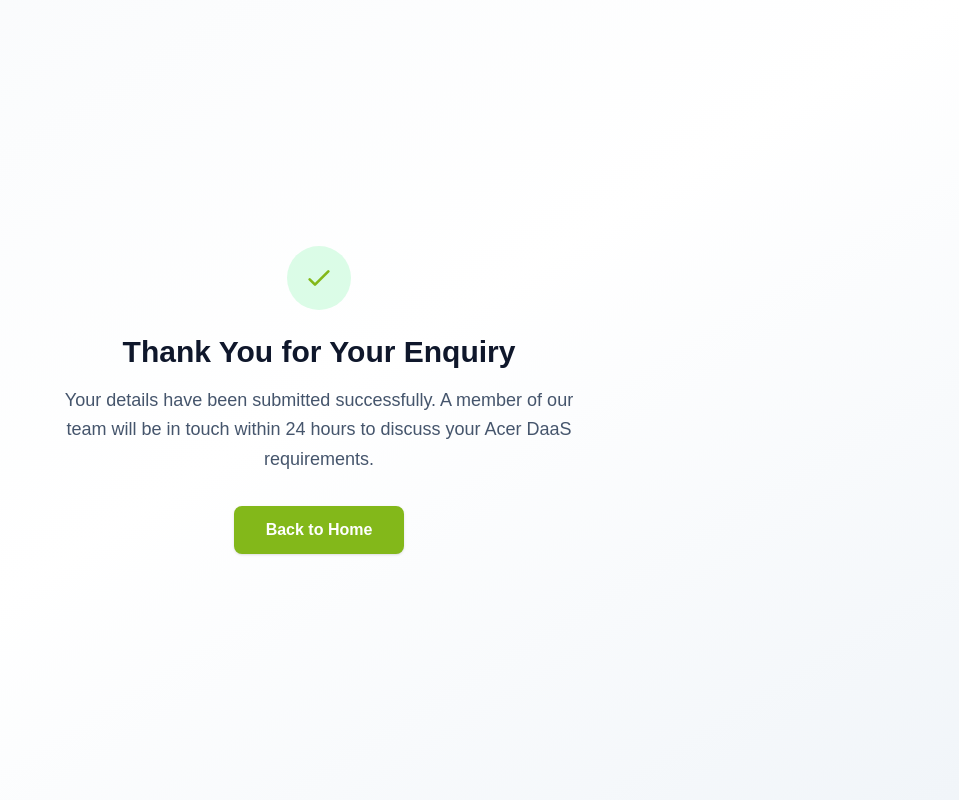
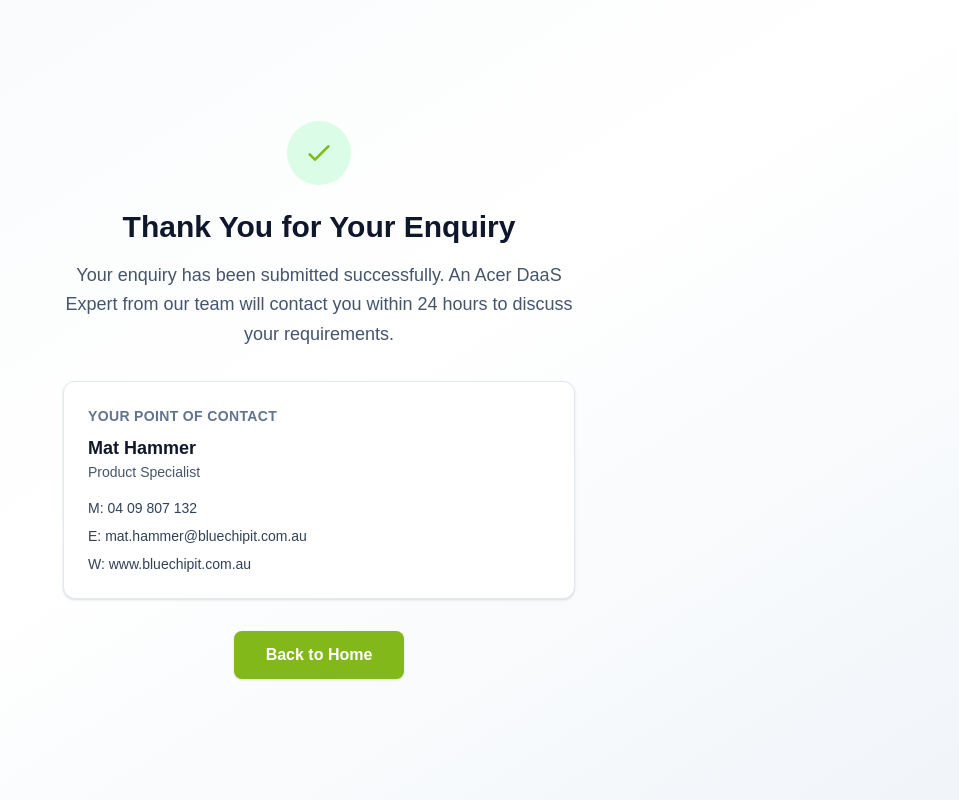
Before and after one commit to a2015akash-coder/acer.bluechip, a Next.js app: page /thank-you in a window 1280 px wide. Shown: the whole page, without its empty margins (321-1280 px from the left). Built offline with nearby package versions, Linux system fonts and the light colour scheme.

Commit message:
thankyoupge

```diff
--- a/src/app/thank-you/page.tsx
+++ b/src/app/thank-you/page.tsx
@@ -10,6 +10,7 @@
   return (
     <div className="flex min-h-screen flex-col items-center justify-center bg-gradient-to-br from-slate-50 via-white to-slate-100 px-6">
       <div className="mx-auto max-w-lg text-center">
+        {/* Success Icon */}
         <div className="mx-auto mb-6 flex h-16 w-16 items-center justify-center rounded-full bg-green-100">
           <svg
             className="h-8 w-8 text-acer"
@@ -26,16 +27,60 @@
           </svg>
         </div>
 
+        {/* Heading */}
         <h1 className="mb-4 text-3xl font-bold text-slate-900">
           Thank You for Your Enquiry
         </h1>
 
+        {/* Message */}
         <p className="mb-8 text-lg leading-relaxed text-slate-600">
-          Your details have been submitted successfully. A member of our team
-          will be in touch within 24 hours to discuss your Acer DaaS
-          requirements.
+         Your enquiry has been submitted successfully. An Acer DaaS Expert from our team will contact you within 24 hours to discuss your requirements.
         </p>
 
+        {/* Contact Card */}
+        <div className="mb-8 rounded-xl border border-slate-200 bg-white p-6 text-left shadow-sm">
+          <p className="text-sm font-semibold uppercase tracking-wide text-slate-500 mb-2">
+            Your Point of Contact
+          </p>
+
+          <p className="text-lg font-semibold text-slate-900">
+            Mat Hammer
+          </p>
+          <p className="text-sm text-slate-600 mb-4">
+            Product Specialist
+          </p>
+
+          <div className="space-y-2 text-sm text-slate-700">
+            <p>
+              <span className="font-medium">M:</span>{" "}
+              <a href="tel:0409807132" className="hover:underline">
+                04 09 807 132
+              </a>
+            </p>
+            <p>
+              <span className="font-medium">E:</span>{" "}
+              <a
+                href="mailto:mat.hammer@bluechipit.com.au"
+                className="hover:underline"
+              >
+                mat.hammer@bluechipit.com.au
+              </a>
+            </p>
+            <p>
+              <span className="font-medium">W:</span>{" "}
+              <a
+                href="https://www.bluechipit.com.au"
+                target="_blank"
+                rel="noopener noreferrer"
+                className="hover:underline"
+              >
+                www.bluechipit.com.au
+              </a>
+            </p>
+          </div>
+        </div>
+
+        {/* CTA */}
         <Link
           href="/"
           className="inline-flex items-center gap-2 rounded-lg bg-acer px-8 py-3 font-semibold text-white shadow transition-all hover:bg-acer-dark"
```
